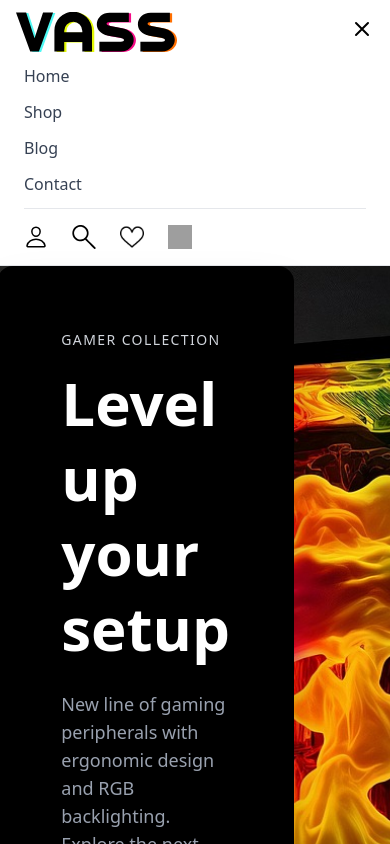
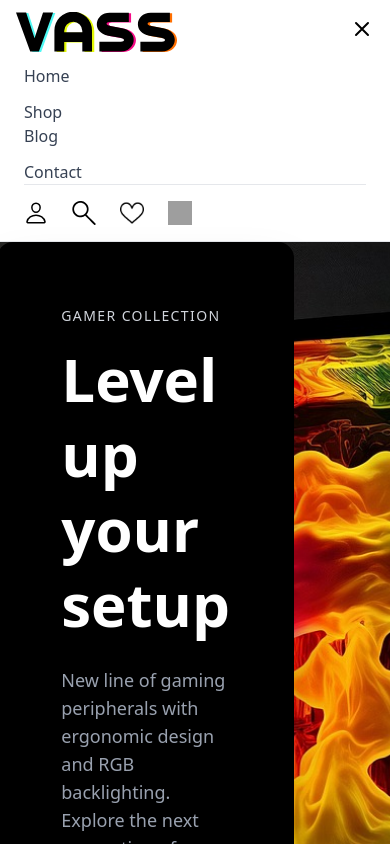
Before and after one commit to Sssebas81/vass-ecommerce, a React (Vite) app in the folder vass-ecommerce/: page / in a window 390 px wide. Both pictures are taken after a click on the button 362 px from the left and 29 px from the top of the page. Shown: the top 844 px of the page. Built offline with nearby package versions, Linux system fonts and the light colour scheme; grey boxes are pictures that could not be loaded.

Commit message:
feat: add contact

```diff
--- a/vass-ecommerce/src/components/navbar/Navbar.tsx
+++ b/vass-ecommerce/src/components/navbar/Navbar.tsx
@@ -69,9 +69,14 @@ const Navbar = () => {
       {isOpen && (
         <div className="md:hidden bg-white px-6 pb-4 space-y-3 font-medium text-gray-700">
           <a href="#" className="block hover:text-black">Home</a>
-          <a href="#" className="block hover:text-black">Shop</a>
+          <NavLink to="/Shop">
+            <a href="#" className="block hover:text-black">Shop</a>
+            </NavLink>
           <a href="#" className="block hover:text-black">Blog</a>
-          <a href="#" className="block hover:text-black">Contact</a>
+
+          <NavLink to="/Contact">
+            <a href="#" className="block hover:text-black">Contact</a>
+            </NavLink>
 
           {/* Mobile icons */}
           <div className="flex space-x-6 pt-4 border-t border-gray-200">
--- a/vass-ecommerce/src/main.tsx
+++ b/vass-ecommerce/src/main.tsx
@@ -23,6 +23,9 @@ path : '/',
 },{
   path:"/Cart",
   element:<h2>Cart Page</h2>
+},{
+  path:"/Contact",
+  element:<h2>Contact Page</h2>
 }])
 createRoot(document.getElementById('root')!).render(
   <StrictMode>
```
